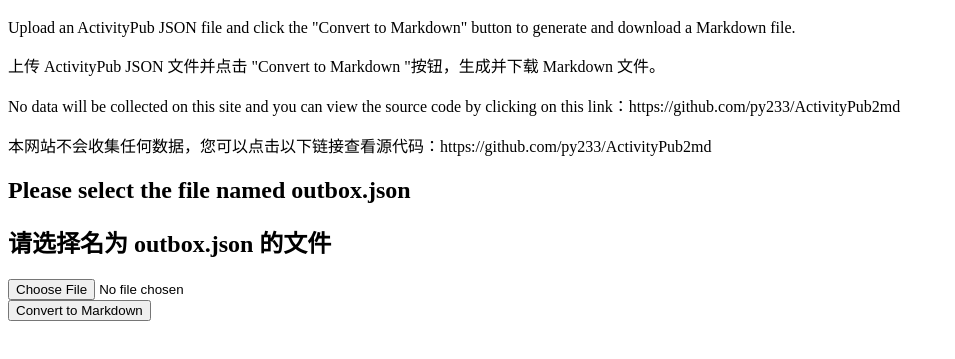
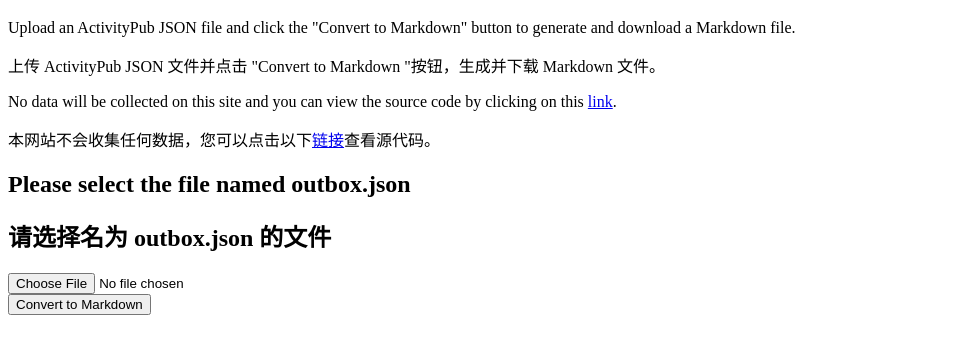
Before and after one commit to py233/ActivityPub2md, a plain HTML site: page index.html in a window 1280 px wide. Shown: the part 61-420 px from the top of the page, without its empty margins (0-955 px from the left). Drawn offline with nearby package versions, Linux system fonts and the light colour scheme.

Commit message:
Update index.html

```diff
--- a/index.html
+++ b/index.html
@@ -8,8 +8,9 @@
     <h1>ActivityPub JSON to Markdown Converter</h1>
     <p>Upload an ActivityPub JSON file and click the "Convert to Markdown" button to generate and download a Markdown file.</p>
     <p>上传 ActivityPub JSON 文件并点击 "Convert to Markdown "按钮，生成并下载 Markdown 文件。</p>
-    <p>No data will be collected on this site and you can view the source code by clicking on this link：https://github.com/py233/ActivityPub2md</p>
-    <p>本网站不会收集任何数据，您可以点击以下链接查看源代码：https://github.com/py233/ActivityPub2md</p>
+    <p>No data will be collected on this site and you can view the source code by clicking on this <a href="https://github.com/py233/ActivityPub2md">link</a>.</p>
+    <p>本网站不会收集任何数据，您可以点击以下<a href="https://github.com/py233/ActivityPub2md">链接</a>查看源代码。</p>
+
 
     <h2>Please select the file named outbox.json</h2>
     <h2>请选择名为 outbox.json 的文件</h2>
```
